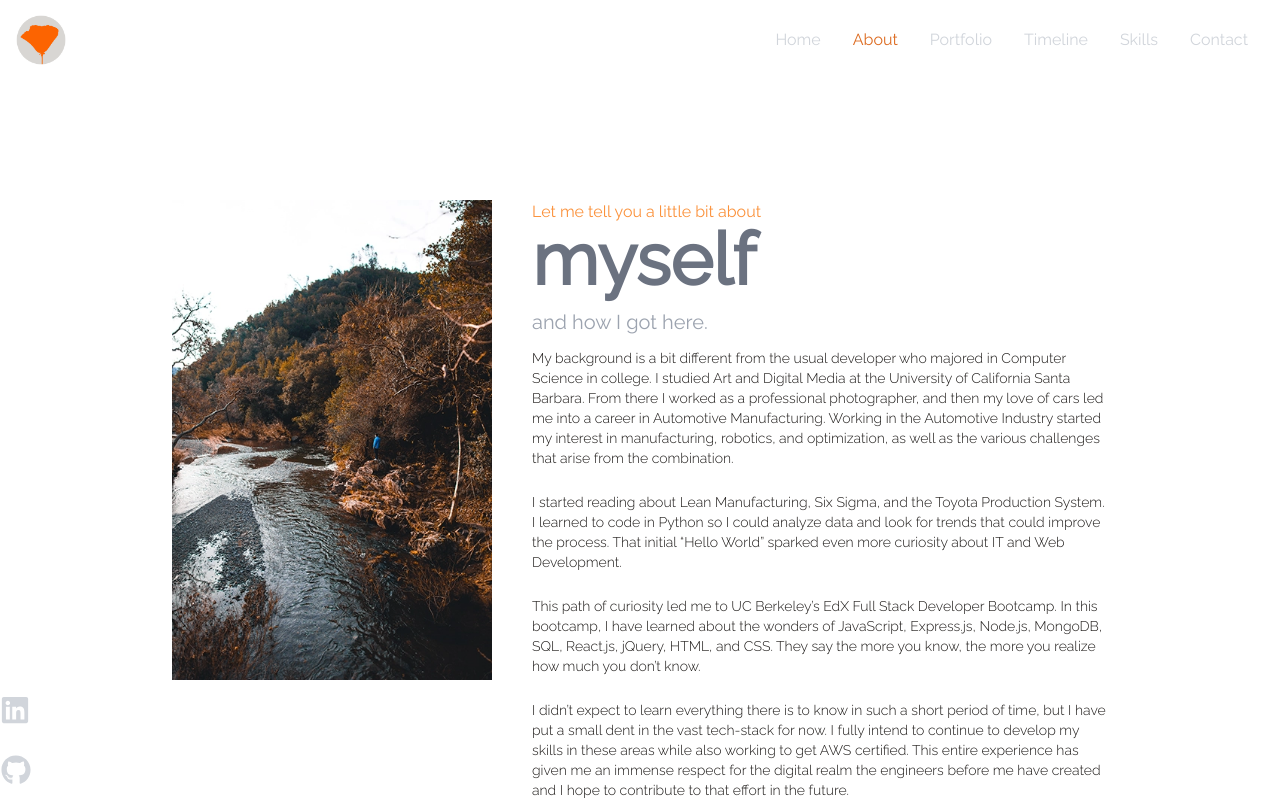
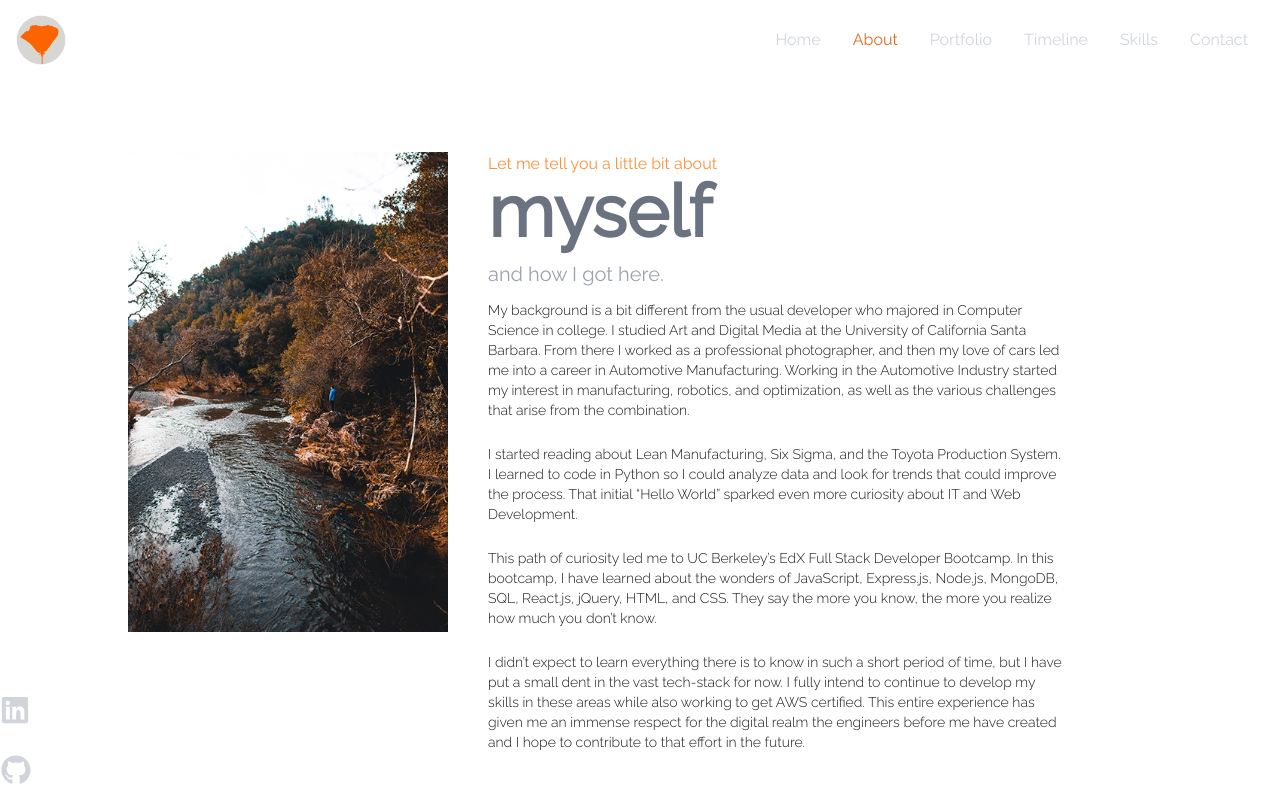
Before and after one commit to dpprdgls/React-Portfolio, a React (Vite) app in the folder react-portfolio/: page /about in a window 1280 px wide. Shown: the top 800 px of the page. Built offline with nearby package versions, Linux system fonts and the light colour scheme.

Commit message:
Update about.jsx

```diff
--- a/react-portfolio/src/components/about.jsx
+++ b/react-portfolio/src/components/about.jsx
@@ -5,7 +5,8 @@
 
 function About() {
   return (
-    <div className='flex items-center justify-center flex-col pt-10 pb-10 h-screen'>
+    <div className='flex flex-col min-h-screen'>
+    <div className='flex-grow items-center justify-center flex-col pt-10 pb-10'>
       <div className='flex flex-col md:flex-row items-center md:items-start'>
         <img src={Me} alt='Nature' className='w-80 h-auto mb-6 md:mr-10 mt-20 md:mt-0' />
 
@@ -36,6 +37,7 @@
         </div>
       </div>
     </div>
+    </div>
   );
 }
 
```
